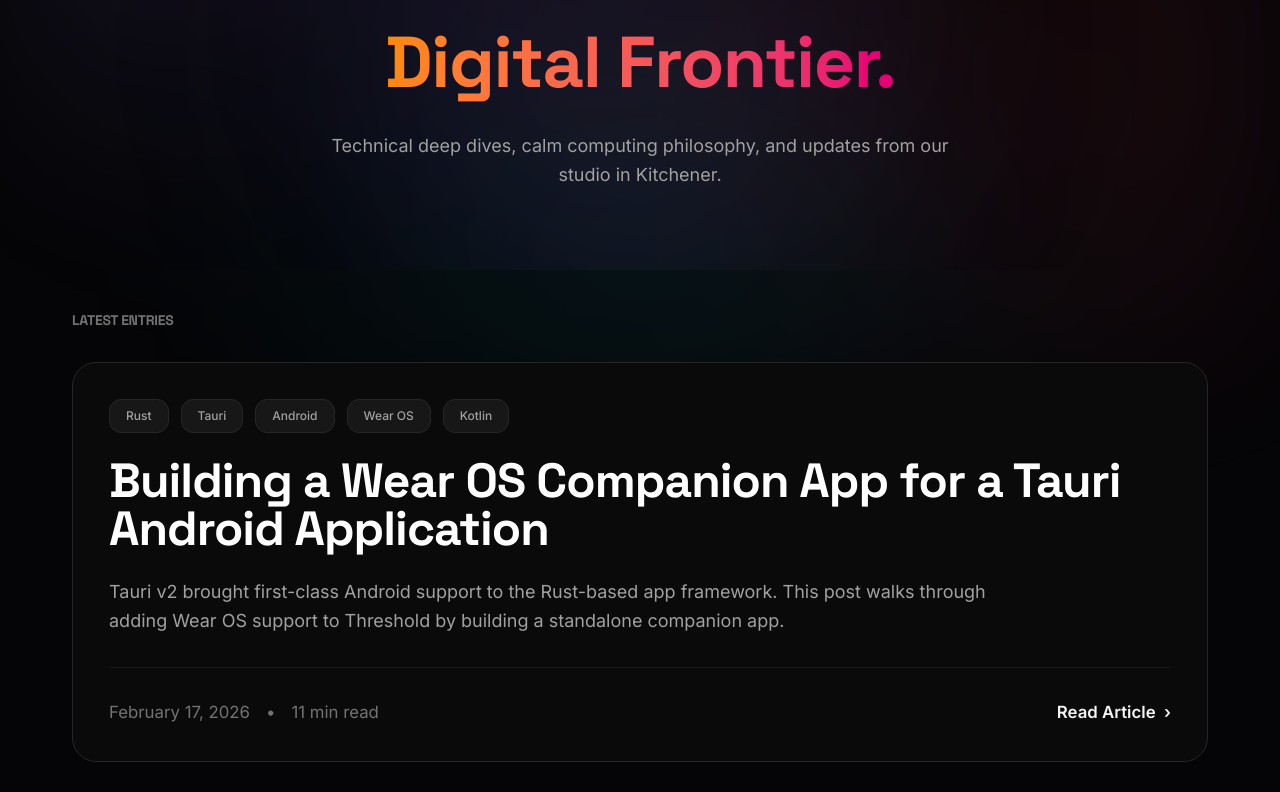
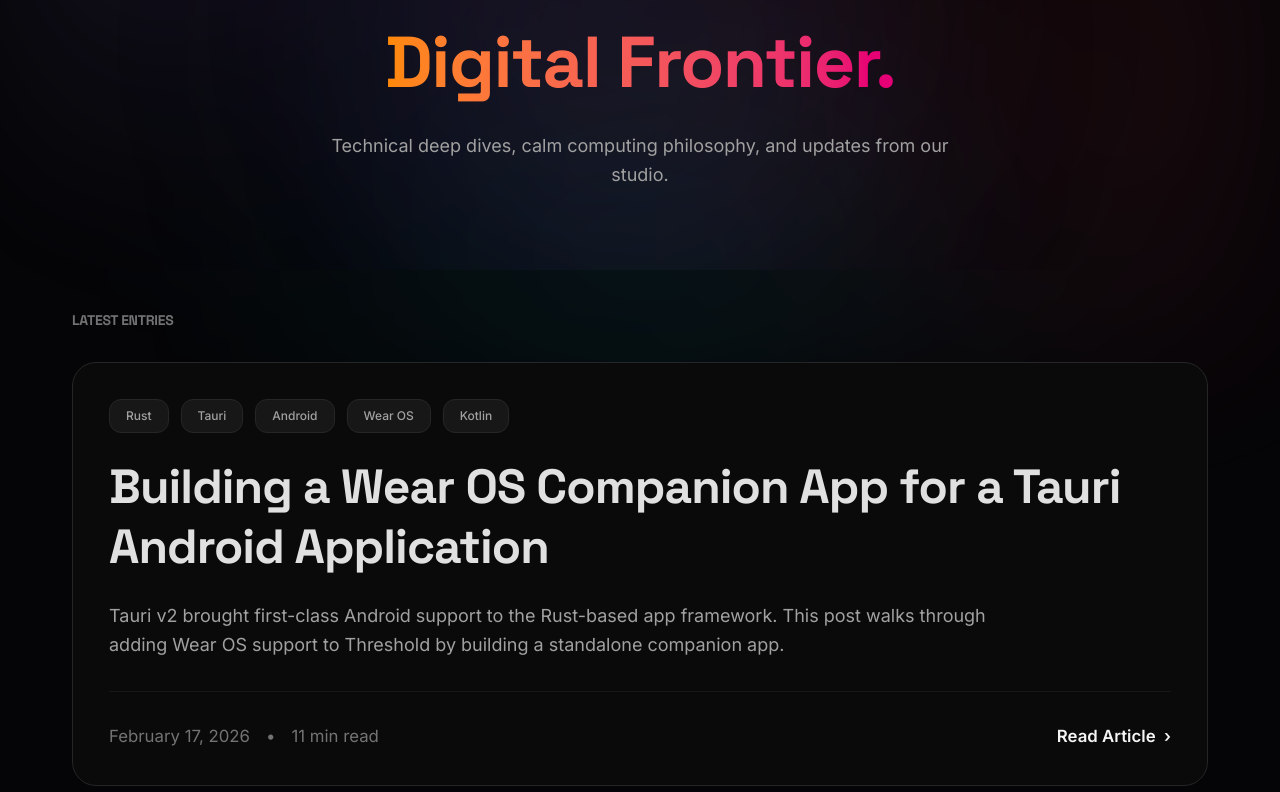
Before and after one commit to liminal-hq/liminal-hq.github.io, a Next.js app: page /blog in a window 1280 px wide. Shown: the part 408-1200 px from the top of the page. Built offline with nearby package versions, Linux system fonts and the light colour scheme.

Commit message:
feat: add home nav and refine blog card hover copy

```diff
--- a/src/app/blog/page.tsx
+++ b/src/app/blog/page.tsx
@@ -36,7 +36,7 @@ export default async function BlogIndexPage() {
               </span>
             </h1>
             <p className="mx-auto max-w-2xl text-lg leading-relaxed text-neutral-400">
-              Technical deep dives, calm computing philosophy, and updates from our studio in Kitchener.
+              Technical deep dives, calm computing philosophy, and updates from our studio.
             </p>
           </div>
         </header>
@@ -62,12 +62,15 @@ export default async function BlogIndexPage() {
                   ))}
                 </ul>
 
-                <h3 className="text-3xl font-bold md:text-5xl">
-                  <Link
-                    href={`/blog/${post.slug}`}
-                    className="bg-gradient-to-r from-white to-white bg-clip-text text-transparent transition-[background-image] duration-300 group-hover:to-neutral-400"
-                  >
-                    {post.title}
+                <h3 className="text-3xl font-bold leading-tight md:text-5xl">
+                  <Link href={`/blog/${post.slug}`} className="relative inline-block">
+                    <span className="transition-opacity duration-300 group-hover:opacity-0">{post.title}</span>
+                    <span
+                      aria-hidden="true"
+                      className="absolute inset-0 bg-gradient-to-r from-[#ffb27a] to-[#ff6ea8] bg-clip-text text-transparent opacity-0 transition-opacity duration-300 group-hover:opacity-100"
+                    >
+                      {post.title}
+                    </span>
                   </Link>
                 </h3>
 
--- a/src/components/Header.tsx
+++ b/src/components/Header.tsx
@@ -2,6 +2,7 @@ import Link from "next/link";
 import Image from "next/image";
 
 const navItems = [
+  { label: "Home", href: "/" },
   { label: "Work", href: "/#work" },
   { label: "Philosophy", href: "/#philosophy" },
   { label: "Lab", href: "/#lab" },
```
